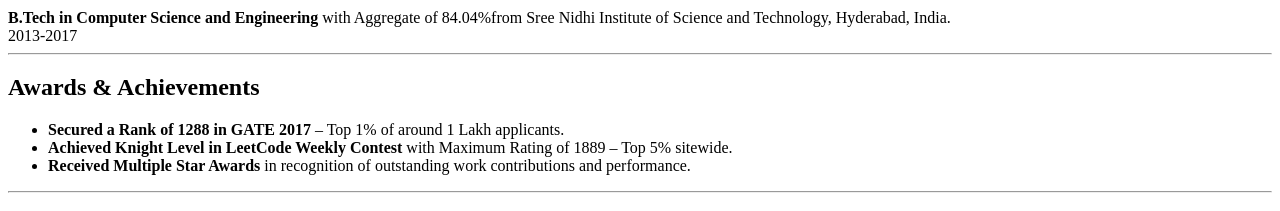
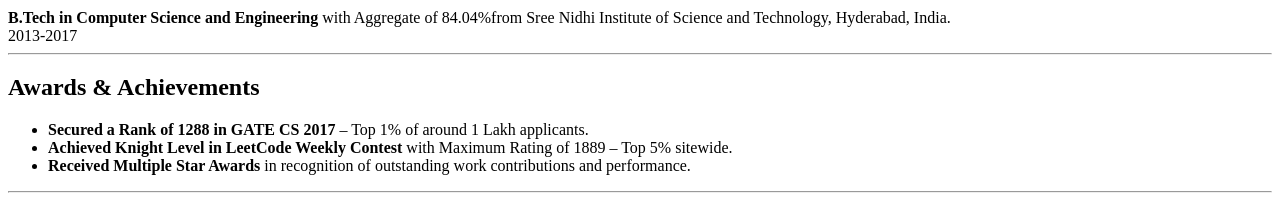
Before and after one commit to yogeshwar-b/yogeshwar-b.github.io, a React (Vite) app: page / in a window 1280 px wide. Shown: the part 8100-8311 px from the top of the page. Built offline with nearby package versions, Linux system fonts and the light colour scheme.

Commit message:
Update App.tsx

```diff
--- a/src/App.tsx
+++ b/src/App.tsx
@@ -378,7 +378,7 @@ function App() {
           <h2 className='text-2xl font-semibold mb-4'>Awards & Achievements</h2>
           <ul className='list-disc pl-6 space-y-2 text-lg'>
             <li>
-              <b>Secured a Rank of 1288 in GATE 2017</b> – Top 1% of around 1
+              <b>Secured a Rank of 1288 in GATE CS 2017</b> – Top 1% of around 1
               Lakh applicants.
             </li>
             <li>
```
